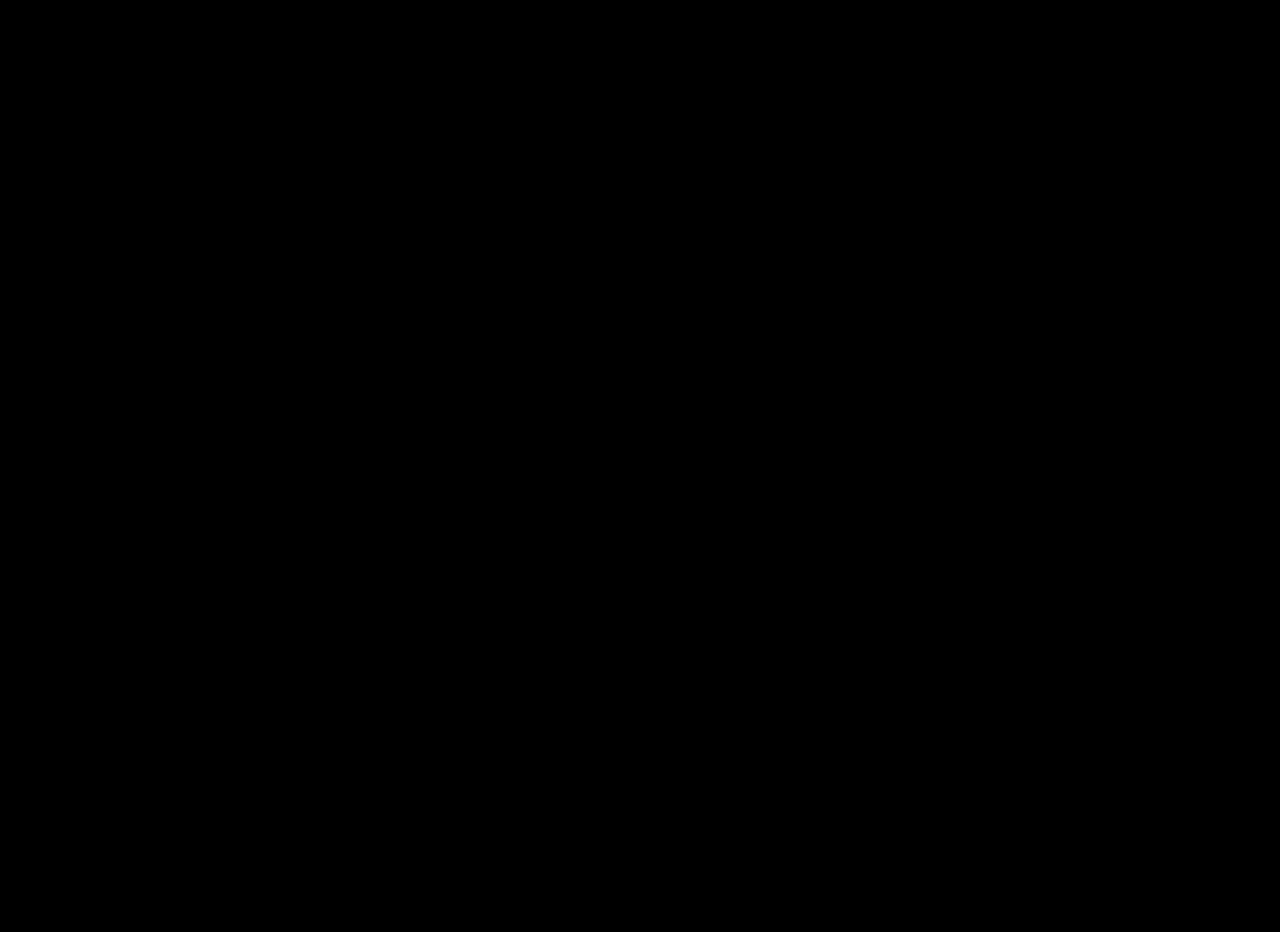
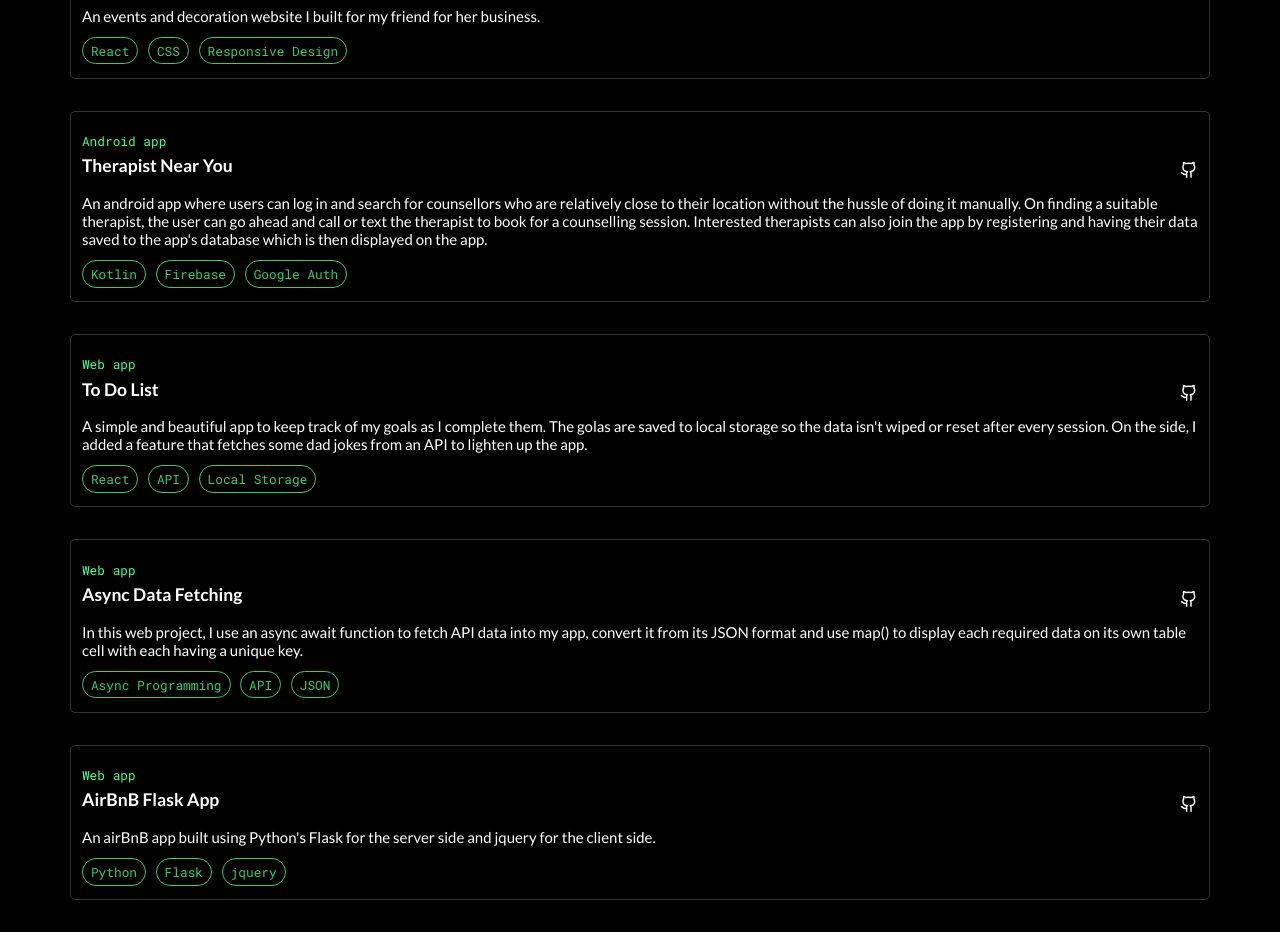
Before and after one commit to 2Kelvin/official-portfolio, a React (Create React App) app: page / in a window 1280 px wide. Shown: the part 1900-2832 px from the top of the page. Before the commit the page ends 2352 px from the top, so only its background shows below. Built offline with nearby package versions, Linux system fonts and the light colour scheme.

Commit message:
finish project section

```diff
--- /dev/null
+++ b/src/components/AllProjects/AllProjects.css
@@ -0,0 +1,5 @@
+.allProjects{
+    display: grid;
+    grid-template-columns: repeat(1, 1fr);
+    gap: 2rem;
+}
--- /dev/null
+++ b/src/components/AllProjects/AllProjects.js
@@ -0,0 +1,21 @@
+import './AllProjects.css';
+import { allProjects } from '../../dataProjects';
+import CardProject from '../CardProject/CardProject';
+
+
+export default function AllProjects() {
+    return (
+        <section className='allProjects'>
+            {allProjects.map((project) =>
+                <CardProject
+                    key={project.id}
+                    appType={project.appType}
+                    appName={project.appName}
+                    githubLink={project.githubLink}
+                    description={project.description}
+                    appTags={project.tags}
+                />
+            )}
+        </section>
+    );
+}
--- a/src/components/CardProject/CardProject.css
+++ b/src/components/CardProject/CardProject.css
@@ -1,15 +1,46 @@
+.projectCard {
+    border: 1px solid #333;
+    padding: 1.2rem 0.7rem;
+    border-radius: 5px;
+}
+
+.projectCard code {
+    font-size: 0.8rem;
+}
+
 .projectCard .appHeadingDiv {
     display: flex;
     justify-content: space-between;
     align-items: center;
 }
 
+.projectCard .appHeadingDiv h3 {
+    margin-top: 0.4rem;
+}
+
 .projectCard .appHeadingDiv a,
 .projectCard .appHeadingDiv a:visited {
     text-decoration: none;
+    color: inherit;
 }
 
 .projectCard .appHeadingDiv a .githubIcon {
-    height: 1rem;
-    width: 1rem;
+    height: 1.1rem;
+    width: 1.1rem;
 }
+
+.projectCard .appHeadingDiv a .githubIcon:hover {
+    color: purple;
+}
+
+.projectCard .appLanguages {
+    margin-top: 1rem;
+}
+
+.projectCard .appLanguages code {
+    border: 1px solid var(--myGreen);
+    border-radius: 20px;
+    padding: 0.3rem 0.5rem;
+    margin-right: 0.6rem;
+    opacity: 0.8;
+}
--- a/src/components/CardProject/CardProject.js
+++ b/src/components/CardProject/CardProject.js
@@ -1,17 +1,18 @@
 import './CardProject.css';
-import { FaGithubAlt } from "react-icons/fa6";
+import { LuGithub } from "react-icons/lu";
 
-
-export default function CardProject({ appType, appName, githubLink, description, tags: appTags }) {
+export default function CardProject({ appType, appName, githubLink, description, appTags }) {
     return (
         <div className='projectCard'>
             <code>{appType}</code>
             <div className='appHeadingDiv'>
                 <h3>{appName}</h3>
-                <a href={githubLink} target='blank'><FaGithubAlt className='githubIcon' /></a>
+                <a href={githubLink} target='blank'><LuGithub className='githubIcon' /></a>
             </div>
             <div className='appDescription'>{description}</div>
-            <div className='appLanguages'>{appTags}</div>
+            <div className='appLanguages'>
+                {appTags.map((tag) => <code>{tag}</code>)}
+            </div>
         </div>
     );
 }
--- a/src/components/Projects/Projects.css
+++ b/src/components/Projects/Projects.css
@@ -2,4 +2,5 @@
     min-height: 98vh;
     width: 90%;
     margin: auto;
+    margin-bottom: 2rem;
 }
--- a/src/components/Projects/Projects.js
+++ b/src/components/Projects/Projects.js
@@ -1,3 +1,4 @@
+import AllProjects from '../AllProjects/AllProjects';
 import Subheading from '../Subheading/Subheading';
 import './Projects.css';
 
@@ -5,6 +6,7 @@
     return (
         <section className='projectsContainer'>
             <Subheading subheadingName='Projects' />
+            <AllProjects />
         </section>
     );
 }
--- a/src/dataProjects.js
+++ b/src/dataProjects.js
@@ -30,7 +30,7 @@
     appType: 'Web app',
     appName: 'Async Data Fetching',
     githubLink: 'https://github.com/2Kelvin/fetch-react-project-challenge',
-    description: 'n this web project, I use an async await function to fetch API data into my app, convert it from its JSON format and use map() to display each required data on its own table cell with each having a unique key.',
+    description: 'In this web project, I use an async await function to fetch API data into my app, convert it from its JSON format and use map() to display each required data on its own table cell with each having a unique key.',
     tags: ['Async Programming', 'API', 'JSON'],
 };
 
@@ -46,7 +46,7 @@
 const airbnbApp = {
     id: 5,
     appType: 'Web app',
-    appName: 'AirBnB',
+    appName: 'AirBnB Flask App',
     githubLink: 'https://github.com/2Kelvin/AirBnB_clone_v4',
     description: 'An airBnB app built using Python\'s Flask for the server side and jquery for the client side.',
     tags: ['Python', 'Flask', 'jquery'],
```
